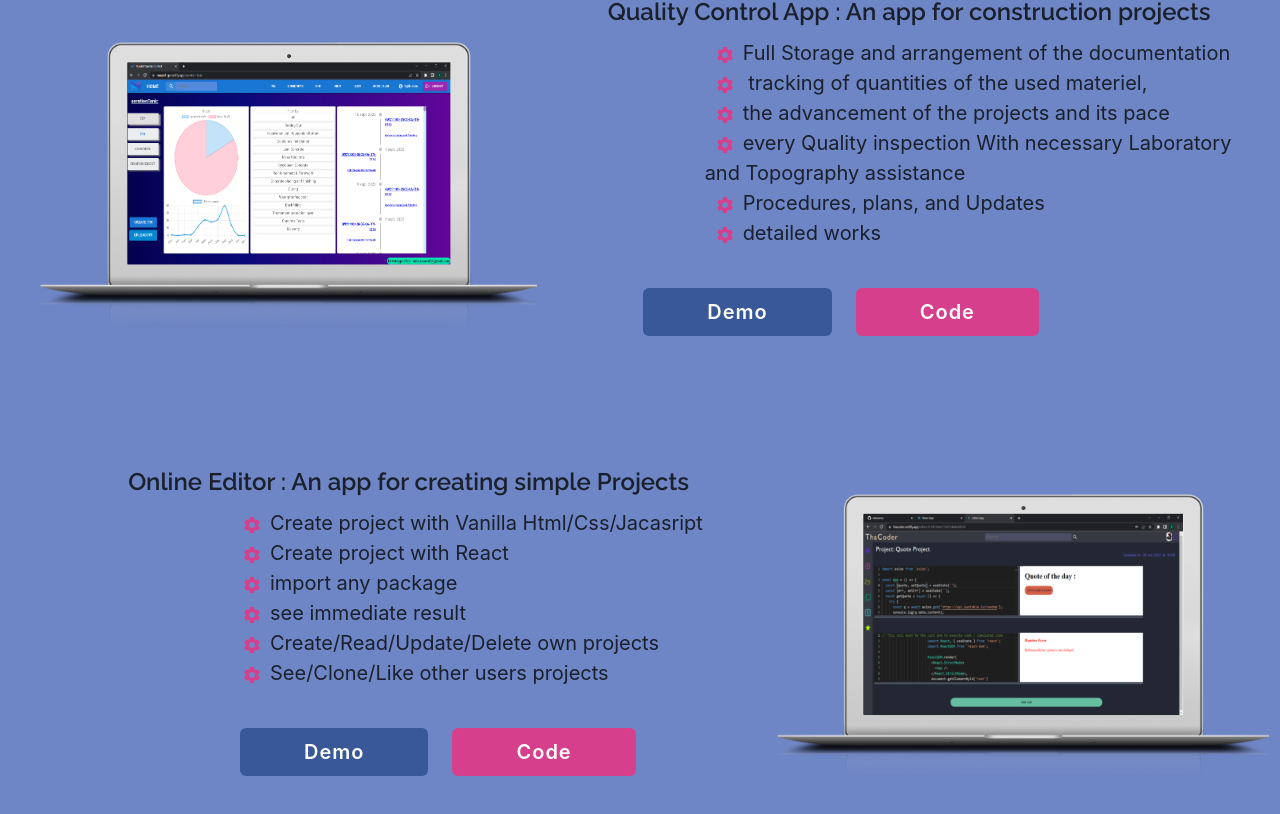
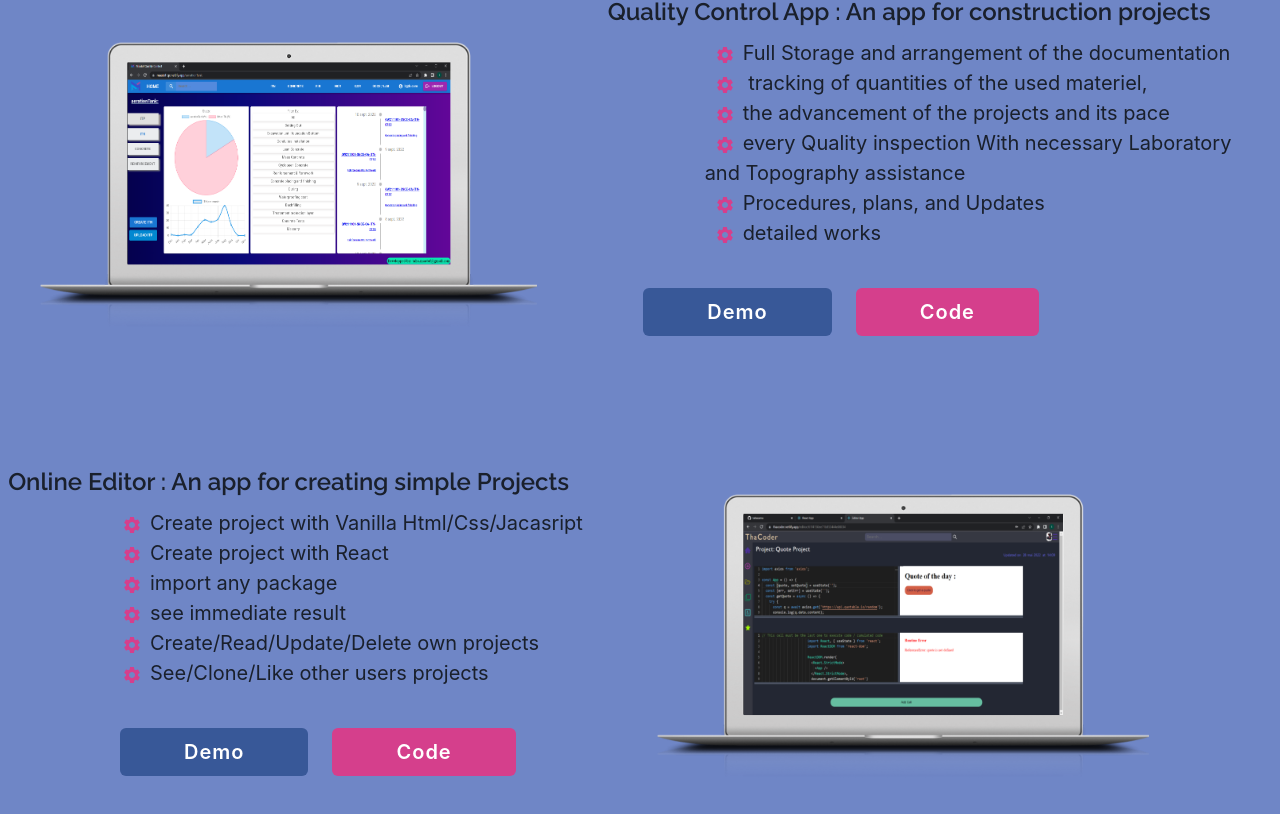
Before and after one commit to tahasama/myPortfolio, a React (Create React App) app: page / in a window 1280 px wide. Shown: the part 3046-3860 px from the top of the page. Built offline with nearby package versions, Linux system fonts and the light colour scheme.

Commit message:
general restyling

```diff
--- a/src/components/projects.tsx
+++ b/src/components/projects.tsx
@@ -174,7 +174,7 @@ const Projects = () => {
             position={"relative"}
             w={"96%"}
             // mx={[2, 2, 5, 0, 0]}
-            mx={[2, 2, 0, 5, 10]}
+            mx={[2, 2, 0, 5, -20]}
           >
             <Box w={"100%"}>
               <Text
--- a/src/components/skills.tsx
+++ b/src/components/skills.tsx
@@ -813,7 +813,7 @@ const Skills = () => {
             </Box>
           </Flex>
         </Flex>
-        {/* <Box
+        <Box
           visibility={["visible", "visible", "hidden", "hidden", "hidden"]}
           mx={5}
         >
@@ -847,7 +847,7 @@ const Skills = () => {
             textAlign={"center"}
             mt={"16"}
           ></Text>
-        </Box> */}
+        </Box>
       </Flex>
     </>
   );
```
